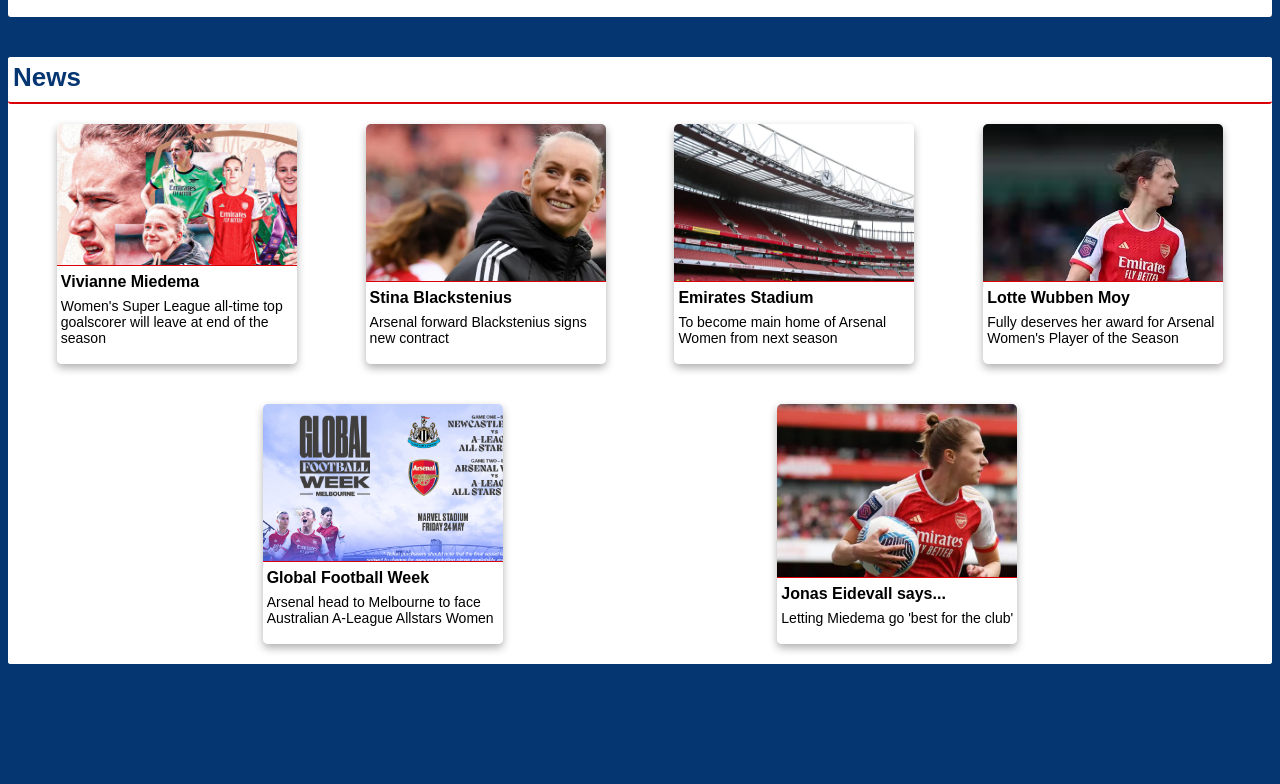
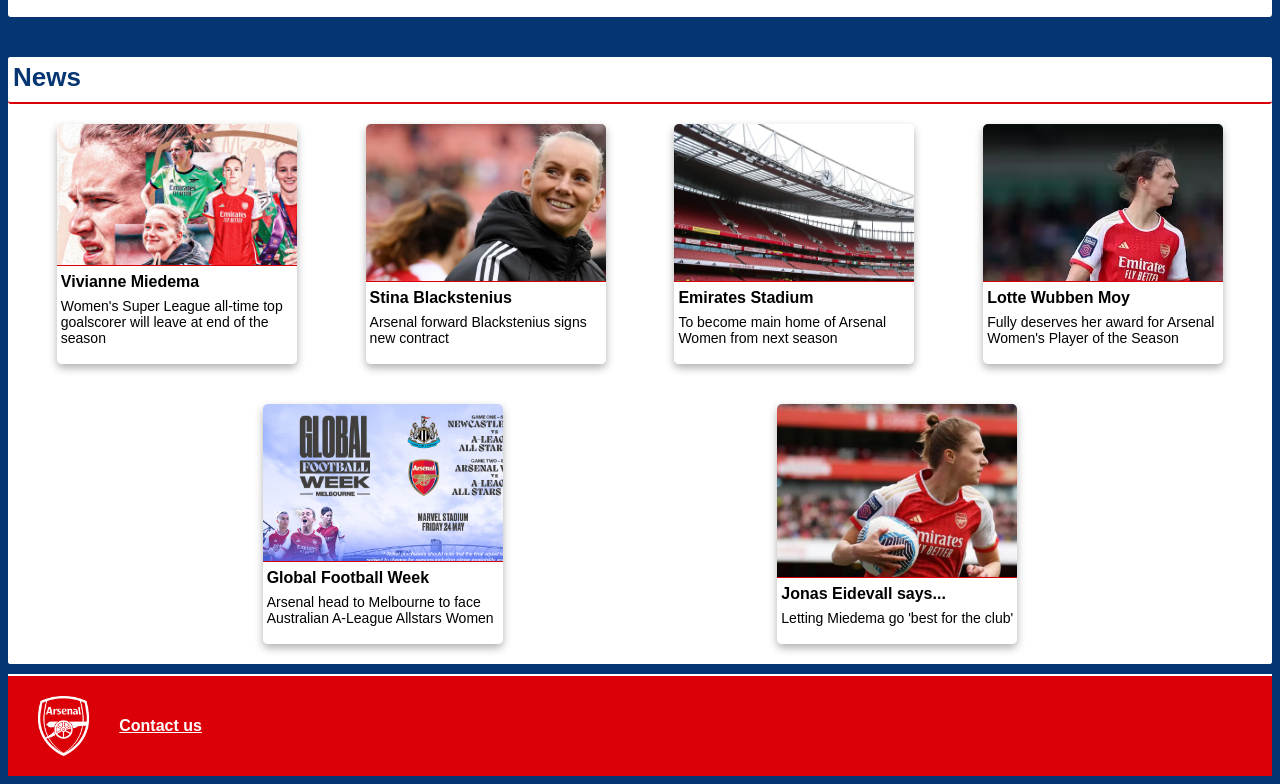
Before and after one commit to ashcarroll/arsenal-wfc, a plain HTML site: page index.html in a window 1280 px wide. Shown: the part 696-1480 px from the top of the page. Before the commit the page ends 1368 px from the top, so only its background shows below. Drawn offline with Linux system fonts and the light colour scheme.

Commit message:
Added footer with external email link to home page

```diff
--- a/index.html
+++ b/index.html
@@ -110,5 +110,9 @@
             </div>
         </div>
     </main>
+    <footer>
+        <img src="/arsenal-wfc\images\Arsenal-fc-logo_White.png" alt="Arsenal Logo White">
+        <p><a href="mailto:ashdevtest55@gmail.com">Contact us</a></p>
+    </footer>
 </body>
 </html>
--- a/style.css
+++ b/style.css
@@ -71,6 +71,28 @@
     margin-top: 20px;
     margin-bottom: 4px;
     padding: 5px;
+}
+
+footer{
+    display: flex;
+    background-color: #DB0007;
+    width: 100%;
+    height: 100px;
+    margin-top: 10px;
+    justify-content: left;
+    align-items: center;
+    border-top: 2px solid white;
+}
+
+footer img{
+    height: 60px;
+    width: auto;
+    margin: 30px;
+}
+
+footer a{
+    font-weight: 600;
+    color: white;
 }
 
 /* Results & Fixtures */
```
